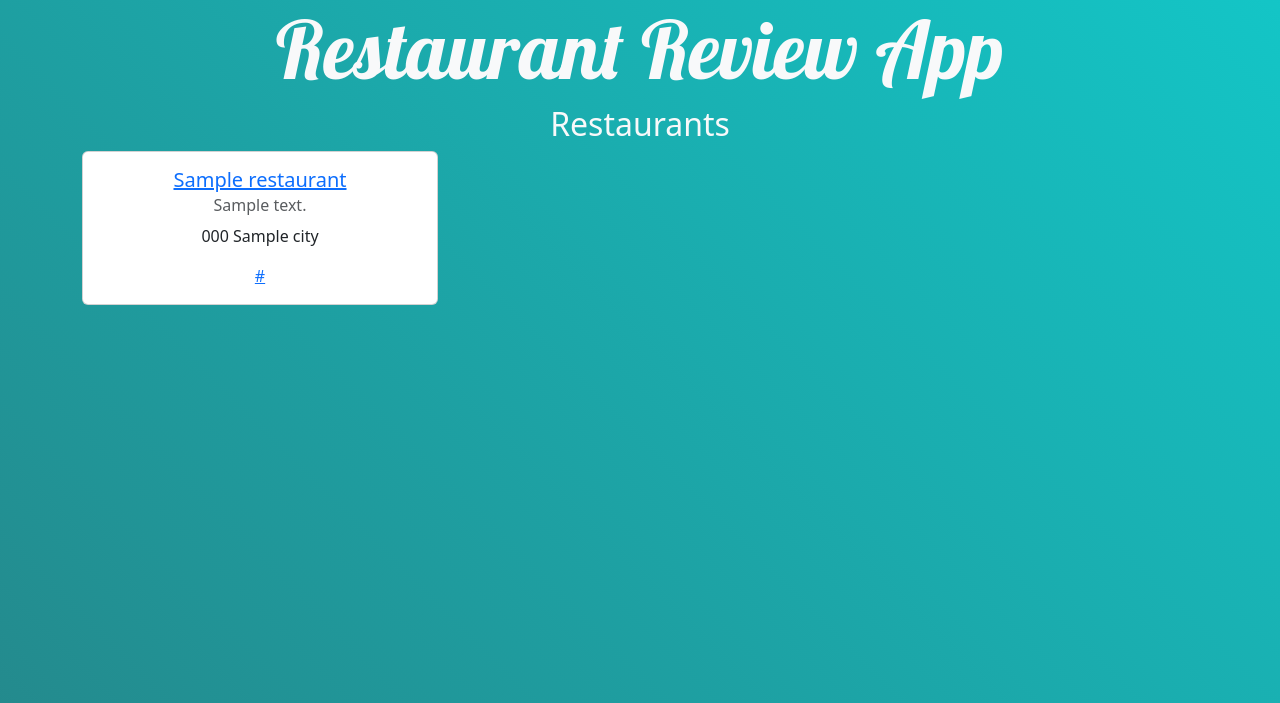
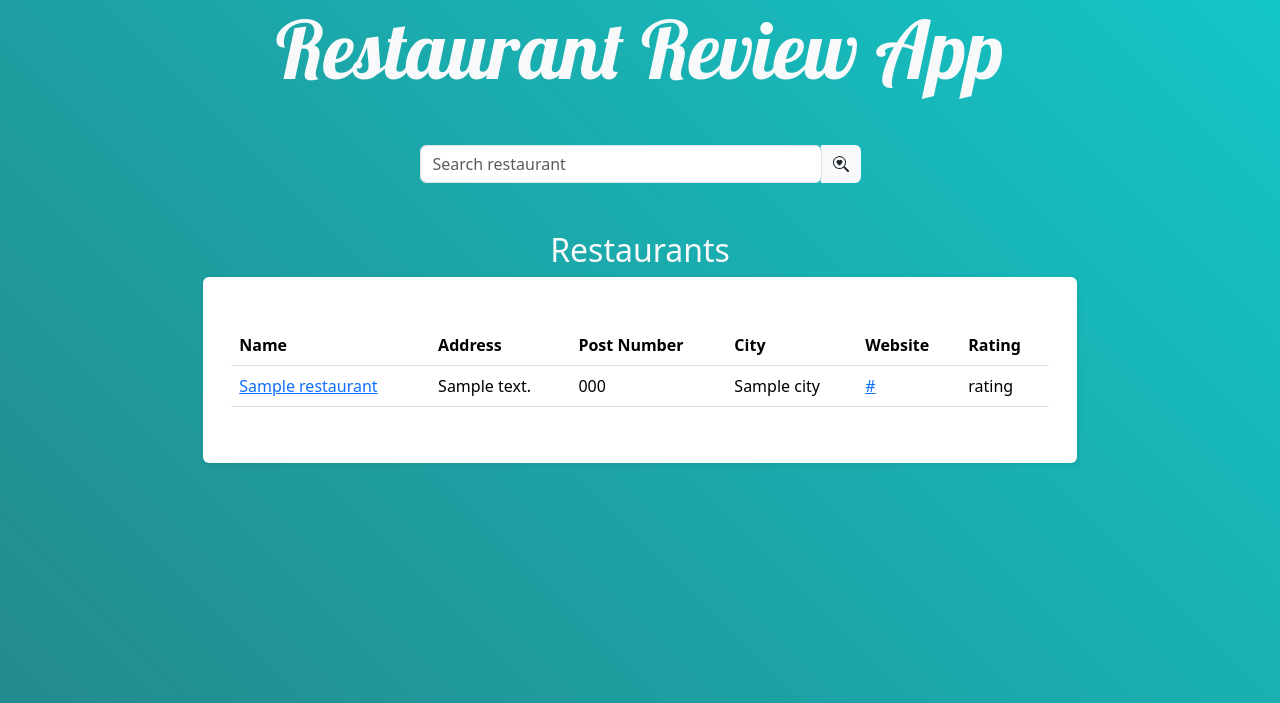
Before and after one commit to rauhja/restaurant-review-app, a Flask app: template templates/restaurants.html in a window 1280 px wide. Shown: the part 55-758 px from the top of the page. Run offline with Flask 3, Linux system fonts and the light colour scheme; the visitor is signed in with stand-in values (Sample User, id 1); the template is opened without the code that fills it: most values are stand-ins (such as "Sample title", 1, 10 or a date in 2020); parts of the project's set-up code (start-up, migrations or seed data) failed here and were passed over.

Commit message:
Add search field to restaurants page

```diff
--- a/static/main.css
+++ b/static/main.css
@@ -111,3 +111,23 @@ h1 {
   text-indent:8px;
   height:42px;
 }
+
+.rest-list {
+  padding:80px 0;
+  max-width:80%;
+  width:90%;
+  margin:0 auto;
+  background-color:#ffffff;
+  padding:40px;
+  border-radius:0.375rem;
+  color:#505e6c;
+  box-shadow:1px 1px 5px rgba(0,0,0,0.1);
+}
+
+.rest-list table{
+  text-align: start;
+}
+
+.ms-n5 {
+  margin-left: -40px;
+}
--- a/templates/restaurants.html
+++ b/templates/restaurants.html
@@ -1,20 +1,49 @@
 {% extends "base.html" %}
 {% block content %}
 {% if session.user_id %}
-<h2 class="text-light">Restaurants</h2>
-<div class="row row-cols-1 row-cols-md-3 g-4">
-{% for restaurant in restaurants %}
-    <div class="col">
-        <div class="card">
-            <div class="card-body">
-                <a href="/restaurants/{{ restaurant.id }}" class="card-link"><h5 class="card-title">{{ restaurant.name }}</h5></a>
-                <h6 class="card-subtitle mb-2 text-muted">{{ restaurant.address }}</h6>
-                <p class="card-text">{{ restaurant.postnumber }} {{ restaurant.city }}</p>
-                <a href="{{restaurant.website}}"class="card-link">{{ restaurant.website }}</a>
-            </div>
+<div class="container">
+    <div class="row mt-5">
+        <div class="col-md-5 mx-auto">
+            <div class="input-group rounded">
+                <input type="search" name="query" class="form-control rounded" placeholder="Search restaurant" aria-label="Search" aria-describedby="search-addon" />
+                <span class="input-group-text border-0" id="search-addon">
+                    <svg xmlns="http://www.w3.org/2000/svg" width="16" height="16" fill="currentColor" class="bi bi-search-heart" viewBox="0 0 16 16">
+                        <path d="M6.5 4.482c1.664-1.673 5.825 1.254 0 5.018-5.825-3.764-1.664-6.69 0-5.018Z"/>
+                        <path d="M13 6.5a6.471 6.471 0 0 1-1.258 3.844c.04.03.078.062.115.098l3.85 3.85a1 1 0 0 1-1.414 1.415l-3.85-3.85a1.007 1.007 0 0 1-.1-.115h.002A6.5 6.5 0 1 1 13 6.5ZM6.5 12a5.5 5.5 0 1 0 0-11 5.5 5.5 0 0 0 0 11Z"/>
+                    </svg>
+                </span>
+              </div>
         </div>
     </div>
-{% endfor %}
+    <h2 class="text-light mt-5">Restaurants</h2>
+    <div class="rest-list">
+        <div class="row">
+            <table class="table table-hover mt-2">
+                <thead>
+                    <tr>
+                        <th scope="col">Name</th>
+                        <th scope="col">Address</th>
+                        <th scope="col">Post Number</th>
+                        <th scope="col">City</th>
+                        <th scope="col">Website</th>
+                        <th scope="col">Rating</th>
+                    </tr>
+                </thead>
+                <tbody>
+                    {% for restaurant in restaurants %}
+                    <tr>
+                        <td><a href="/restaurants/{{ restaurant.id }}">{{ restaurant.name }}</a></td>
+                        <td>{{ restaurant.address }}</td>
+                        <td>{{ restaurant.postnumber }}</td>
+                        <td>{{ restaurant.city }}</td>
+                        <td><a href="{{restaurant.website}}">{{ restaurant.website }}</a></td>
+                        <td>rating</td>
+                    </tr>
+                    {% endfor %}
+                </tbody>
+            </table>
+        </div>
+    </div>
 </div>
 {% else %}
 <h3 class="text-center text-light">You need to log in to see restaurants</h3>
```
Also changed, not shown: static/search-heart.svg (added).
